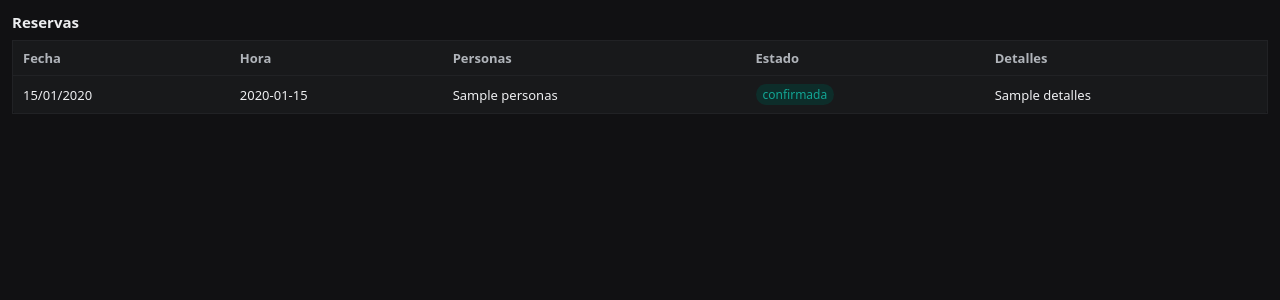
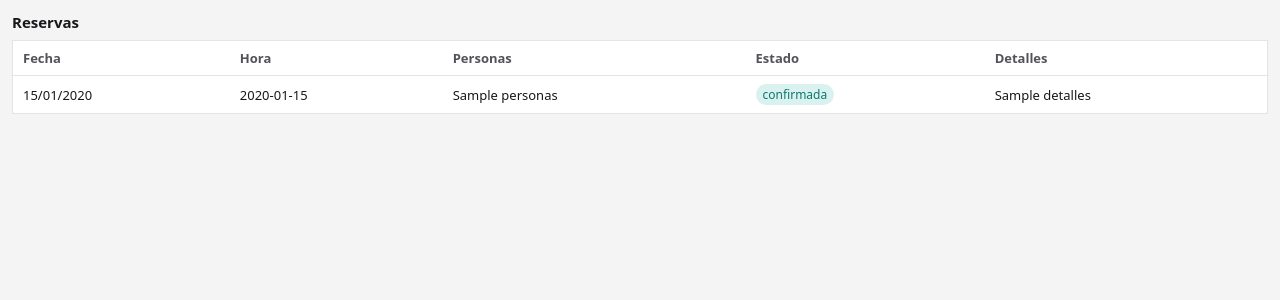
Before and after one commit to Renziiiii/LoscoReservas, a FastAPI app: template app/templates/iframe.html in a window 1280 px wide. Shown: the top 300 px of the page. Run offline with FastAPI, Linux system fonts and the light colour scheme; the template is opened without the code that fills it: most values are stand-ins (such as "Sample title", 1, 10 or a date in 2020); some libraries are stand-ins or nearby versions.

Commit message:
feat: iframe Chatwoot con tema claro/oscuro y deteccion automatica
La Dashboard App y la pagina debug tenian un tema oscuro fijo. Ahora la
paleta clara se activa por el campo theme del appContext de Chatwoot
(se reenvia en vivo al cambiar de modo) o por prefers-color-scheme como
fallback; el oscuro slate queda como default. Tests estructurales para
ambas reglas y docs actualizados.

```diff
--- a/app/templates/iframe.html
+++ b/app/templates/iframe.html
@@ -6,6 +6,7 @@
   <title>Losco — Reservas del contacto</title>
   <style>
     :root {
+      color-scheme: dark;
       --bg: #111113;
       --surface: #18191b;
       --border-subtle: #212225;
@@ -14,6 +15,33 @@
       --text-secondary: #b0b4ba;
       --muted: #696e77;
       --accent: #1f93ff;
+      --warn: #ffc53d;
+      --warn-bg: #302008;
+      --ok: #12a594;
+      --ok-bg: #0d2d2a;
+      --danger: #e54666;
+      --danger-bg: #3a141e;
+    }
+    /* Light palette via media query only: this page is a direct link and
+       never receives Chatwoot's appContext. */
+    @media (prefers-color-scheme: light) {
+      :root {
+        color-scheme: light;
+        --bg: #f4f4f5;
+        --surface: #ffffff;
+        --border-subtle: #e4e4e7;
+        --border-strong: #d4d4d8;
+        --text: #18181b;
+        --text-secondary: #52525b;
+        --muted: #71717a;
+        --accent: #1f93ff;
+        --warn: #b45309;
+        --warn-bg: #fef3c7;
+        --ok: #0f766e;
+        --ok-bg: #d9f2ef;
+        --danger: #d92d4e;
+        --danger-bg: #fdecef;
+      }
     }
     body {
       font-family: system-ui, -apple-system, BlinkMacSystemFont, "Segoe UI", Roboto, sans-serif;
@@ -45,9 +73,9 @@
       font-size: 12px;
       font-weight: 500;
     }
-    .estado.pendiente { color: #ffc53d; background: #302008; }
-    .estado.confirmada { color: #12a594; background: #0d2d2a; }
-    .estado.cancelada { color: #e54666; background: #3a141e; text-decoration: line-through; }
+    .estado.pendiente { color: var(--warn); background: var(--warn-bg); }
+    .estado.confirmada { color: var(--ok); background: var(--ok-bg); }
+    .estado.cancelada { color: var(--danger); background: var(--danger-bg); text-decoration: line-through; }
     .vacia { color: var(--muted); font-size: 13px; }
   </style>
 </head>
```
Also changed, not shown: app/templates/iframe_app.html (+50 -0 lines), docs/iframe-chatwoot.md (+12 -2 lines), tests/test_iframe.py (+33 -0 lines).
